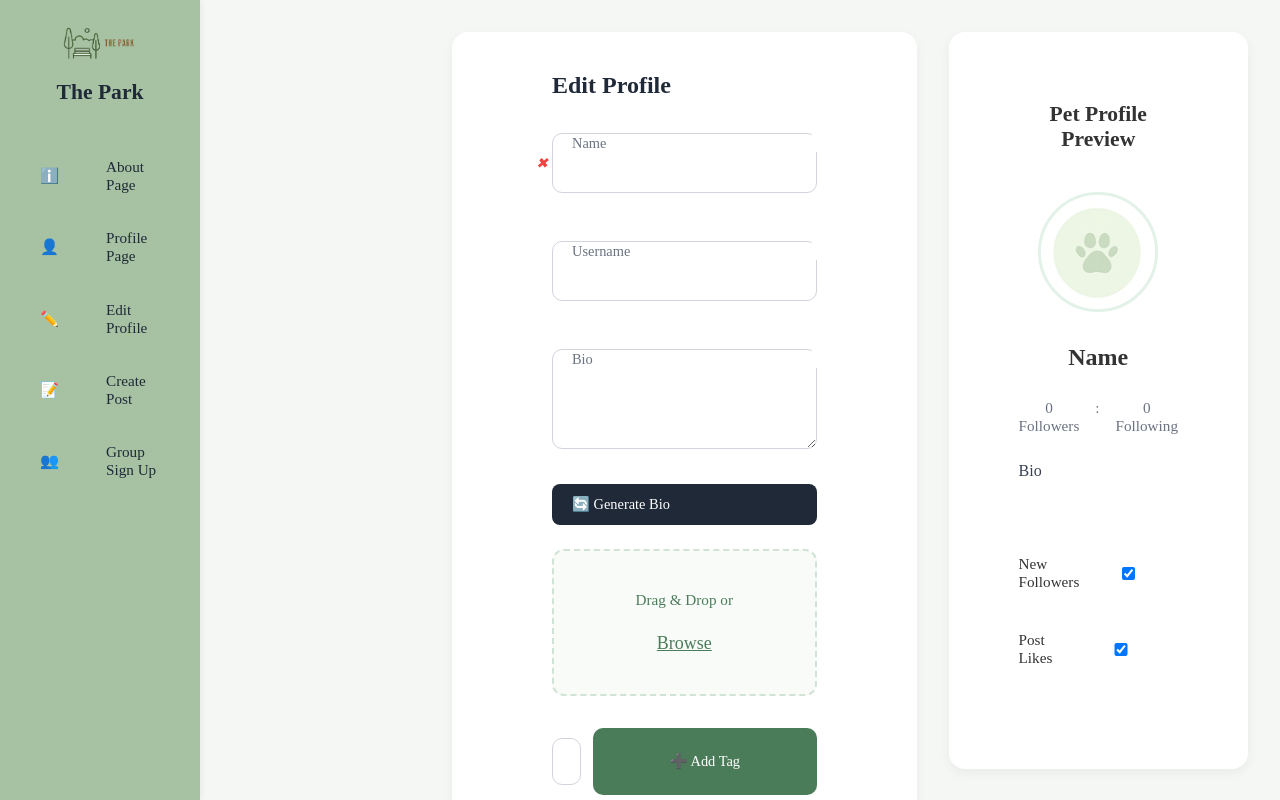
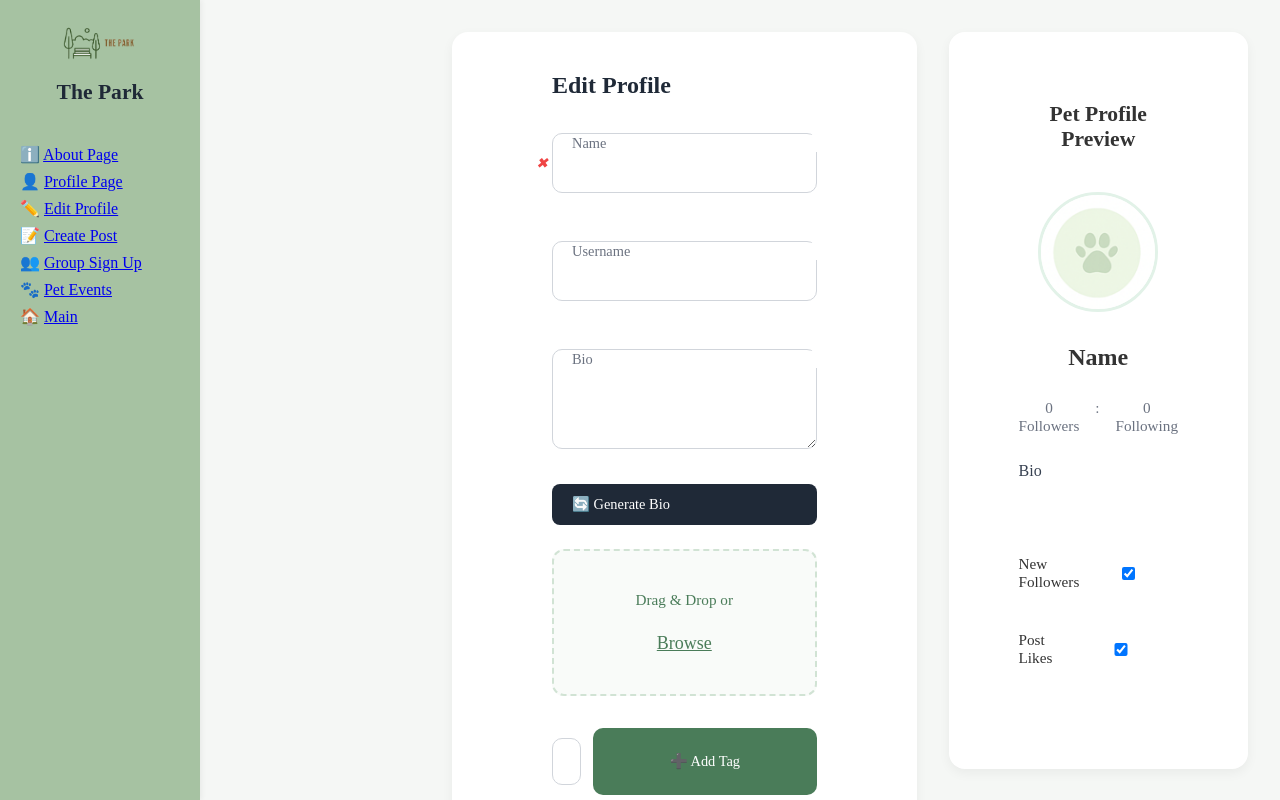
Before and after one commit to Monomyth14/Group1-COSC484, a React (Create React App) app in the folder the-park/: page /edit-profile in a window 1280 px wide. Built offline with nearby package versions, Linux system fonts and the light colour scheme.

Commit message:
Update EditProfilePage.js
edits

```diff
--- a/the-park/src/EditProfilePage.js
+++ b/the-park/src/EditProfilePage.js
@@ -5,29 +5,51 @@ import './Style/EditProfilePage.css';
 import logo from './Images/logo2.png';
 import pawPlaceholder from './Images/pawPlaceholder.png';
 
-const TAG_SUGGESTIONS = ['Curious', 'Fluffy', 'Clean', 'Shy', 'Playful', 'Kind','Anxious'];
+const TAG_SUGGESTIONS = [
+  // Playful/Energetic
+  'Playful', 'Energetic', 'Zippy', 'Bouncy', 'Frisky', 'Spunky',
 
+  // Calm/Relaxed
+  'Chill', 'Mellow', 'Laidback', 'Relaxed', 'Easygoing', 'Zen',
+
+  // Friendly/Social
+  'Friendly', 'Sociable', 'Outgoing', 'Affectionate', 'Loving', 'Cuddly',
+
+  // Shy/Nervous
+  'Shy', 'Timid', 'Reserved', 'Anxious', 'Nervous', 'Cautious',
+
+  // Intelligent
+  'Smart', 'Clever', 'Bright', 'Quick', 'Inquisitive', 'Curious',
+
+  // Loyal/Protective
+  'Loyal', 'Protective', 'Devoted', 'Faithful', 'Guardian', 'Watchful',
+
+  // Funny/Quirky
+  'Silly', 'Goofy', 'Wacky', 'Quirky', 'Entertaining', 'Clumsy',
+
+  // Physical Traits
+  'Fluffy', 'Fuzzy', 'Soft', 'Sleek', 'Shiny', 'Spotty', 'Striped',
+
+  // Habits
+  'Vocal', 'Chatty', 'Talkative', 'Quiet', 'Snorer', 'Foodie',
+
+  // Training
+  'Trained', 'Obedient', 'Mannerly', 'Polite', 'Wild', 'Mischievous'
+];
 function Sidebar() {
-  const items = [
-    { to: '/about', label: 'About Page', emoji: 'ℹ️' },
-    { to: '/profile', label: 'Profile Page', emoji: '👤' },
-    { to: '/edit-profile', label: 'Edit Profile', emoji: '✏️' },
-    { to: '/post', label: 'Create Post', emoji: '📝' },
-    { to: '/signup', label: 'Group Sign Up', emoji: '👥' },
-  ];
-
   return (
     <aside className="sidebar">
       <div className="sidebar-card">
         <img src={logo} alt="The Park Logo" className="logo-img" />
         <h2 className="logo-text">The Park</h2>
         <nav className="menu">
-          {items.map(({ to, label, emoji }) => (
-            <Link key={to} to={to} className="menu-item">
-              <span className="menu-emoji">{emoji}</span>
-              <span className="menu-label">{label}</span>
-            </Link>
-          ))}
+          <div>ℹ️ <Link to="/about">About Page</Link></div>
+          <div>👤 <Link to="/profile">Profile Page</Link></div>
+          <div>✏️ <Link to="/edit-profile">Edit Profile</Link></div>
+          <div>📝 <Link to="/post">Create Post</Link></div>
+          <div>👥 <Link to="/signup">Group Sign Up</Link></div>
+          <div>🐾 <Link to="/pet-events">Pet Events</Link></div>
+          <div>🏠 <Link to="/main">Main</Link></div>
         </nav>
       </div>
     </aside>
```
